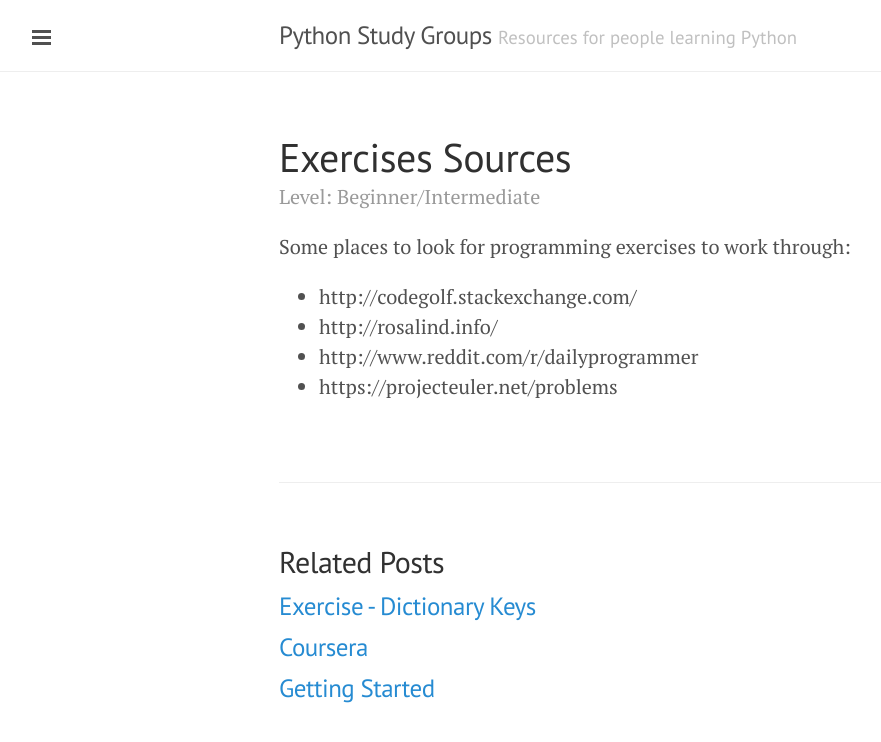
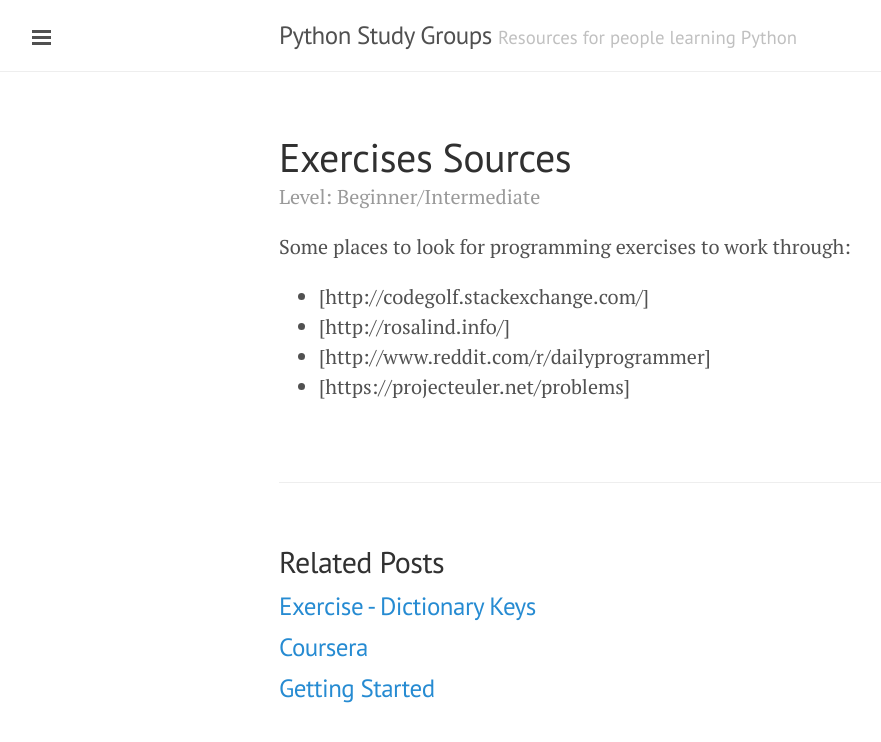
Before and after one commit to pythonstudygroup/pythonstudygroup.github.io, a Jekyll site: the page built from _posts/2015-01-04-exercise-sources.md, in a window 1280 px wide. Shown: the top 742 px of the page, without its empty margins (1-882 px from the left). Built offline with Jekyll 4.4.1, drawn with Linux system fonts in a browser that asks for light colours; Markdown is read by kramdown in place of the engine named in the settings.

Commit message:
Fix links

```diff
--- a/_posts/2015-01-04-exercise-sources.md
+++ b/_posts/2015-01-04-exercise-sources.md
@@ -6,7 +6,7 @@
 
 Some places to look for programming exercises to work through:
 
-* http://codegolf.stackexchange.com/
-* http://rosalind.info/
-* http://www.reddit.com/r/dailyprogrammer
-* https://projecteuler.net/problems
+* [http://codegolf.stackexchange.com/]
+* [http://rosalind.info/]
+* [http://www.reddit.com/r/dailyprogrammer]
+* [https://projecteuler.net/problems]
```
